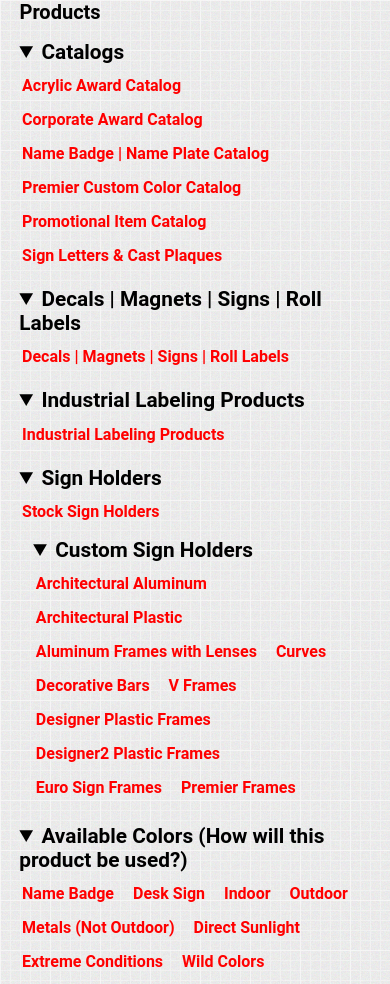
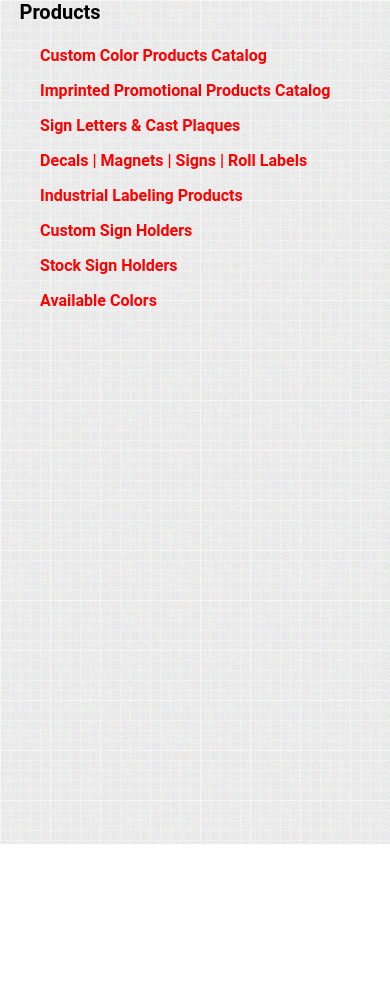
Before and after one commit to timvandehey/anpwww, a plain HTML site: page products.html in a window 390 px wide. After the commit the page ends 844 px from the top, so only its background shows below. Drawn offline with Linux system fonts and the light colour scheme.

Commit message:
working on responsive

```diff
--- a/anp.css
+++ b/anp.css
@@ -217,10 +217,14 @@ tr {
     width: 100%;
 }
 
-nav ul {
+ul {
     list-style-type: none;
     margin: 0;
     padding: 0;
+}
+
+li {
+    margin: 1rem;
 }
 
 nav li {
@@ -257,12 +261,26 @@ body>h5 {
     margin-bottom: .4rem;
 }
 
-.products {
+.center {
     width: 95%;
-    margin: auto;
+    /* margin: auto; */
+    display: flex;
+    justify-content: center;
+    align-items: center;
 }
 
-.products details,
+.colorList {
+    display: flex;
+    flex-wrap: wrap;
+    justify-content: center;
+    align-items: center;
+}
+
+.colorList img {
+    max-width: 95%;
+}
+
+/* .products details,
 summary {
     color: var(--black);
     padding: .3rem;
@@ -280,11 +298,10 @@ summary {
     outline: none;
 }
 
-.products a,
-li {
-    /* background-color: var(--lightsecondary); */
+.products a {
+    background-color: var(--lightsecondary);
     margin: .07rem;
-}
+} */
 
 /* .products a {
     padding: 1rem;
--- a/products.html
+++ b/products.html
@@ -19,109 +19,21 @@
 
 <body>
 	<h5>Products</h5>
-	<div class=products>
-		<nav>
-			<details open>
-				<summary>Catalogs</summary>
-				<ul>
-					<li><a class="MENU" href="http://www.premieracrylic.com/" target="BODY">Acrylic Award
-							Catalog</a></li>
-					<li><a class="MENU" href="http://www.premiercorporateawards.com/" target="BODY">Corporate Award
-							Catalog</a></li>
-					<li><a class="MENU" href="flipsnack.html"
-							hrefx="http://cdn.flipsnack.com/iframehtml5/embed.html?hash=f7xkqtux&fullscreen=1&startIndex=0&previous_page=true&startPage=1&t=13772057201377568018&bwd=1&pbs=1&v=4.8"
-							targetx="_blank">Name Badge | Name Plate Catalog</a></li>
-					<li><a class="MENU" href="http://www.premiercustomcolor.com/" target="BODY">Premier
-							Custom Color Catalog</a></li>
-					<li><a class="MENU" href="http://www.premiumindustries.com/catalog.html" target="BODY">Promotional
-							Item Catalog</a></li>
-					<li><a class="MENU" href="https://geminimade.com/signage/" target="BODY">Sign Letters
-							&amp;
-							Cast Plaques</a></li>
-				</ul>
-			</details>
-			<details open>
-				<summary>Decals | Magnets | Signs | Roll Labels</summary>
-				<ul>
-					<li><a class="MENU" href="http://advancenameplate.moregreatproducts.com/Products/Products.html"
-							target="BODY">Decals
-							| Magnets |
-							Signs | Roll Labels</a>
-					</li>
-				</ul>
-			</details>
-			<details open>
-				<summary>Industrial Labeling Products</summary>
-				<ul>
-					<li><a class="MENU" href="controlpanel.html" target="BODY">Industrial Labeling
-							Products</a></li>
-
-				</ul>
-			</details>
-			<details open>
-				<summary>Sign Holders</summary>
-				<ul>
-					<li><a class="MENU" href="holders.html" target="BODY">Stock Sign Holders</a></li>
-				</ul>
-				<details open>
-					<summary>Custom Sign Holders</summary>
-					<ul>
-						<li>
-							<a class="COLOR" target="BODY" href="aa.html">Architectural Aluminum</a></td>
-						</li>
-						<li>
-							<a class="COLOR" target="BODY" href="ap.html">Architectural Plastic</a></td>
-						</li>
-						<li>
-							<a class="COLOR" target="BODY" href="afl.html">Aluminum Frames with Lenses</a></td>
-						</li>
-						<li>
-							<a class="COLOR" target="BODY" href="c.html">Curves</a></td>
-						</li>
-						<li>
-							<a class="COLOR" target="BODY" href="db.html">Decorative Bars</a></td>
-						</li>
-						<li>
-							<a class="COLOR" target="BODY" href="vf.html">V Frames</a></td>
-						</li>
-						<li>
-							<a class="COLOR" target="BODY" href="dpf.html">Designer Plastic Frames</a></td>
-						</li>
-						<li>
-							<a class="COLOR" target="BODY" href="dpf2.html">Designer2 Plastic Frames</a></td>
-						</li>
-						<li>
-							<a class="COLOR" target="BODY" href="esf.html">Euro Sign Frames</a></td>
-						</li>
-						<li>
-							<a class="COLOR" target="BODY" href="pf.html">Premier Frames</a></td>
-						</li>
-
-					</ul>
-				</details>
-			</details>
-			<details open>
-				<summary>Available Colors (How will this product be used?)</summary>
-				<ul>
-					<li><a class="COLOR" target="BODY" href="namebadges.html">Name Badge</a></li>
-					<li><a class="COLOR" target="BODY" href="desksigns.html">Desk Sign</a></li>
-					<li><a class="COLOR" target="BODY" href="indoors.html">Indoor</a></li>
-					</li>
-					<li><a class="COLOR" target="BODY" href="outdoors.html">Outdoor</a></li>
-					</li>
-					<li><a class="COLOR" target="BODY" href="metals.html">Metals (Not Outdoor)</a></li>
-					</li>
-					<li><a class="COLOR" target="BODY" href="directsunlight.html">Direct Sunlight</a></li>
-					</li>
-					<li><a class="COLOR" target="BODY" href="extremeconditions.html">Extreme Conditions</a></li>
-					</li>
-					<li><a class="COLOR" target="BODY" href="wildcolors.html">Wild Colors</a></li>
-					</li>
-					</td>
-				</ul>
-			</details>
-	</div>
-	</nav>
+	<div class=center>
+		<ul>
+			<li><a class="MENU" href="https://go.jdsindustries.com/l/l_3wmzVKGOveGaCn_W2QfOqnNYXiMJythhofIG56xY8"
+					target="BODY">Custom Color Products Catalog</a></li>
+			<li><a class="MENU" href="https://html5.dcatalog.com/?docid=a6a08369-4cf6-4077-842a-80b45a881402"
+					target="BODY">Imprinted Promotional Products Catalog</a></li>
+			<li><a class="MENU" href="http://www.buygemini.com/" target="BODY">Sign Letters &amp; Cast Plaques</a>
+			</li>
+			<li><a class="MENU" href="https://www.zoomcats.com/catalog/advance-name-plate-printed-products"
+					target="BODY">Decals | Magnets | Signs | Roll Labels</a></li>
+			<li><a class="MENU" href="controlpanel.html" target="BODY">Industrial Labeling Products</a></li>
+			<li><a class="MENU" href="specialholders.html" target="BODY">Custom Sign Holders</a></li>
+			<li><a class="MENU" href="holders.html" target="BODY">Stock Sign Holders</a></li>
+			<li><a class="MENU" href="colors.html" target="BODY">Available Colors</a></li>
+		</ul>
 	</div>
 	<div id="information" style="display:none">
 		<table border="0" cellpadding="2">
```
Also changed, not shown: 404.html (added, +33 -0 lines), indoors.html (+15 -2 lines), .github/workflows/firebase-hosting-merge.yml (added), .github/workflows/firebase-hosting-pull-request.yml (added), firebase.json (added), 2 other files.
